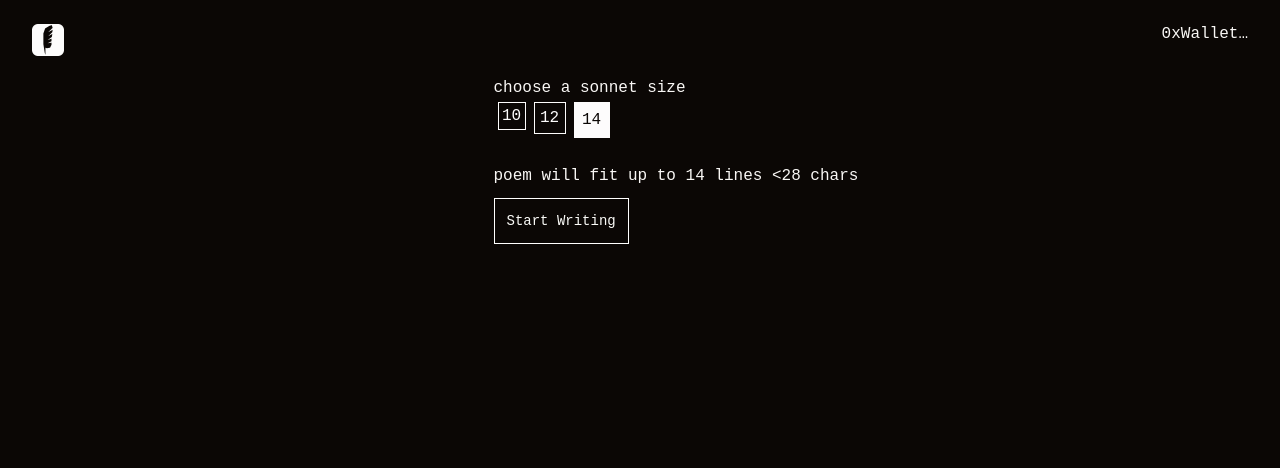
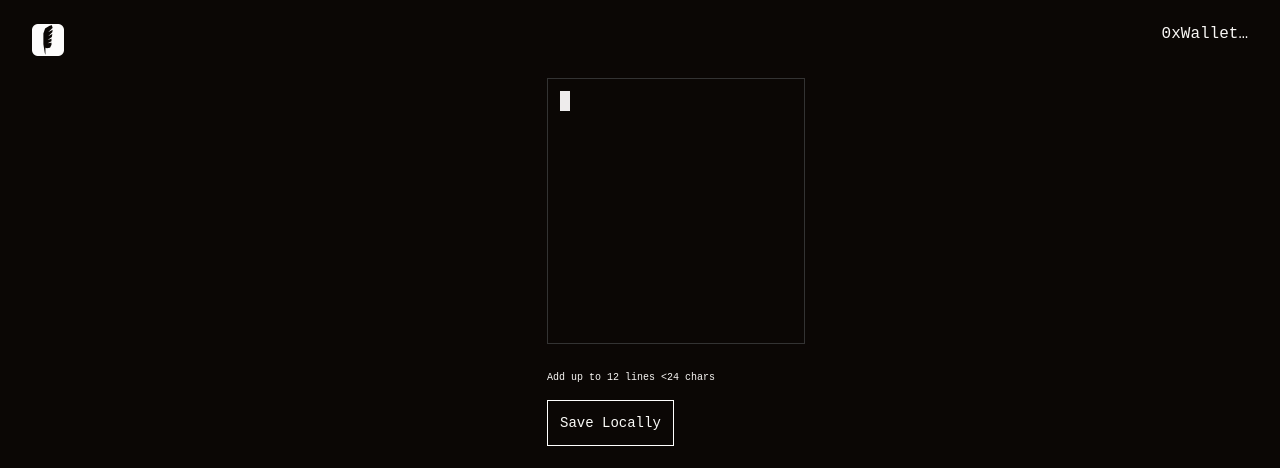
Before and after one commit to estitesc/sonnet, a Next.js app: page /write in a window 1280 px wide. Shown: the top 468 px of the page. Built offline with nearby package versions, Linux system fonts and the light colour scheme.

Commit message:
Fixes to 12 length and gives box around

```diff
--- a/components/PoemBuilder.tsx
+++ b/components/PoemBuilder.tsx
@@ -18,8 +18,8 @@ const PoemBuilder: React.FC<PoemBuilderProps> = ({onPublish, poemLength}) => {
     const maxLength = poemLength;
     const maxChars = poemLength * 2;
 
-    // const [lines, setLines] = React.useState(new Array(maxLength).fill(""));
-    const [lines, setLines] = React.useState([""]);
+    const [lines, setLines] = React.useState(new Array(maxLength).fill(""));
+    // const [lines, setLines] = React.useState([""]);
     const [editingLine, setEditingLine] = React.useState(0);
 
     const router = useRouter();
@@ -61,14 +61,18 @@ const PoemBuilder: React.FC<PoemBuilderProps> = ({onPublish, poemLength}) => {
       let newVal = currVal;
 
       if(e.code === 'Backspace') {
+        if(!currVal) {
+          return;
+        }
+
         if(currVal.length === 0) {
           // Delete the entire current line (as it's down to nothing)
-          if(lines.length === 1) {
-            return;
-          }
-          let newLines = lines;
-          newLines.splice(editingLine, 1);
-          setLines([...newLines]);
+          // if(lines.length === 1) {
+          //   return;
+          // }
+          // let newLines = lines;
+          // newLines.splice(editingLine, 1);
+          // setLines([...newLines]);
           setEditingLine(editingLine - 1);
           return;
         } else {
@@ -90,8 +94,17 @@ const PoemBuilder: React.FC<PoemBuilderProps> = ({onPublish, poemLength}) => {
           let newLines = lines;
           newLines.splice(editingLine, 1, newVal);
           setLines([...newLines]);
+
+          // Go to next line if that's the last char
+          if(
+            newVal.length === maxChars &&
+            editingLine < maxLength - 1 &&
+            lines[editingLine + 1].length === 0
+          ) {
+            setEditingLine(editingLine + 1);
+          }
       }
-    }, [lines, editingLine, maxChars, newLineOrDown]);
+    }, [lines, editingLine, maxChars, newLineOrDown, maxLength]);
 
     React.useEffect(() => {
       document.addEventListener('keydown', handleKeyPress);
@@ -108,11 +121,11 @@ const PoemBuilder: React.FC<PoemBuilderProps> = ({onPublish, poemLength}) => {
           width: '100%'
         }}>
         <div style={{
-          minWidth: 365,
+          minWidth: 258,
           marginLeft: isDesktop ? 72 : 12,
         }}>
-        <div id="poem" style={{}}>
-          <div style={{padding: 0}}>
+        <div id="poem" style={{ border: 'solid 1px #333'}}>
+          <div style={{padding: '12px 0px 12px 12px'}}>
           { lines.map((line: string, index: number) => {
             return(
               index === editingLine ?
--- a/pages/write.jsx
+++ b/pages/write.jsx
@@ -1,23 +1,24 @@
 import * as React from 'react';
 import Navbar from '../components/NavbarNew';
 import PoemBuilder from '../components/PoemBuilder';
-import WriteSetup from '../components/WriteSetup';
+// import WriteSetup from '../components/WriteSetup';
 import styles from '../styles/Home.module.css';
 
 const Write = ({props}) => {
   console.log("props are", props);
   const [ step, setStep ] = React.useState(0);
-  const [ poemLength, setPoemLength ] = React.useState(14);
+  const [ poemLength, setPoemLength ] = React.useState(12);
 
   return (
     <div className={styles.container}>
       <Navbar account={"0xWallet…"} />
-      {
+      <PoemBuilder poemLength={poemLength} />
+      {/* {
         step === 0 ?
         <WriteSetup onSubmit={() => {setStep(1)}} setPoemLength={setPoemLength} poemLength={poemLength}/>
         :
         <PoemBuilder poemLength={poemLength} />
-      }
+      } */}
     </div>
   )
 }
```
